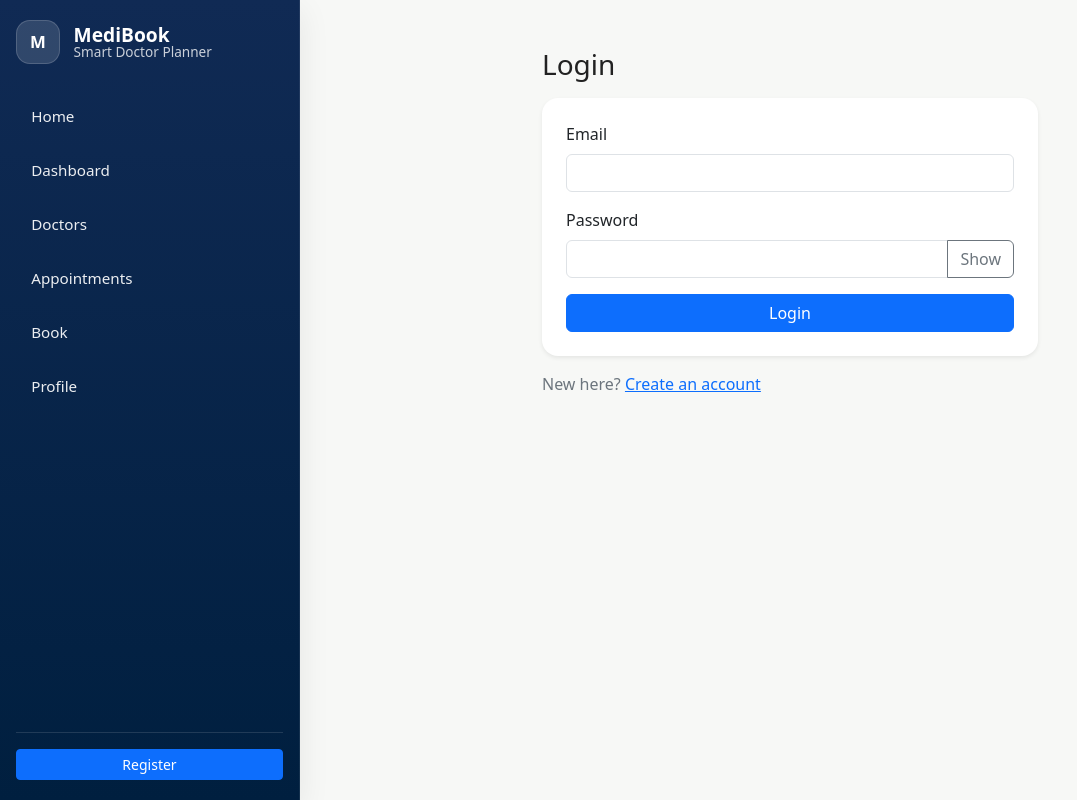
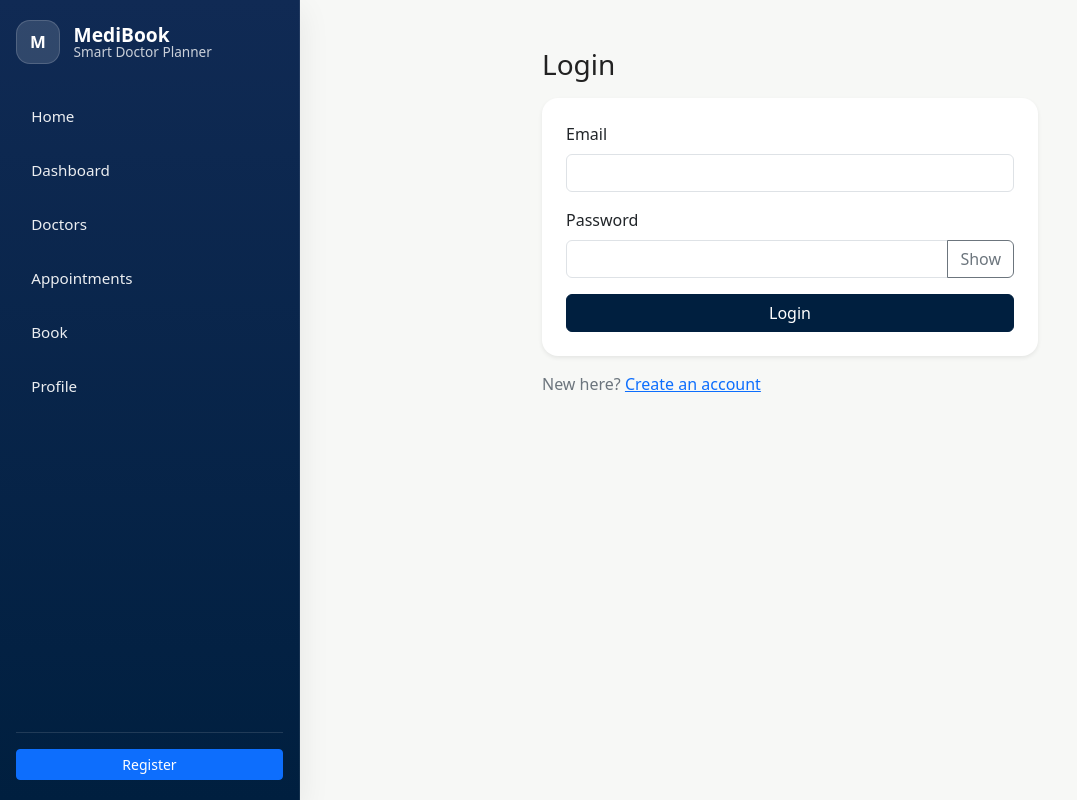
Before and after one commit to qurban-12/MediBook-Online-Doctor-Appointment-Management-System, a React app in the folder frontend/: page / in a window 1280 px wide. Shown: the whole page, without its empty margins (0-1077 px from the left). Built offline with nearby package versions, Linux system fonts and the light colour scheme; no server answers; the HTML template or start-up script is replaced by a standard one.

Commit message:
style: update login button styling for improved visibility

```diff
--- a/frontend/src/pages/Login.jsx
+++ b/frontend/src/pages/Login.jsx
@@ -50,7 +50,7 @@ export default function Login() {
             </button>
           </div>
         </div>
-        <button className="btn btn-primary" type="submit">Login</button>
+        <button className="btn" type="submit" style={{ backgroundColor: '#001f3f', borderColor: '#001f3f', color: 'white' }}>Login</button>
       </form>
       <p className="mt-3 text-secondary">
         New here? <Link to="/register">Create an account</Link>
```
